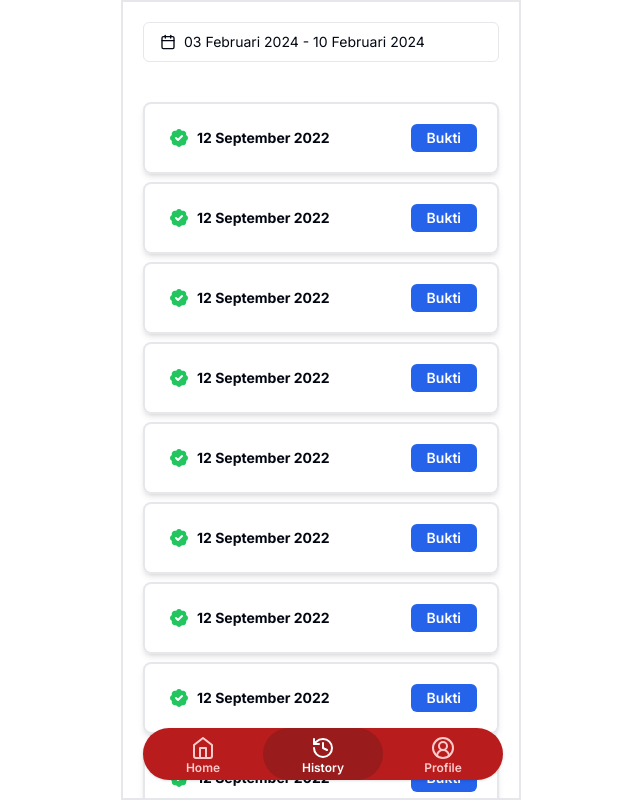
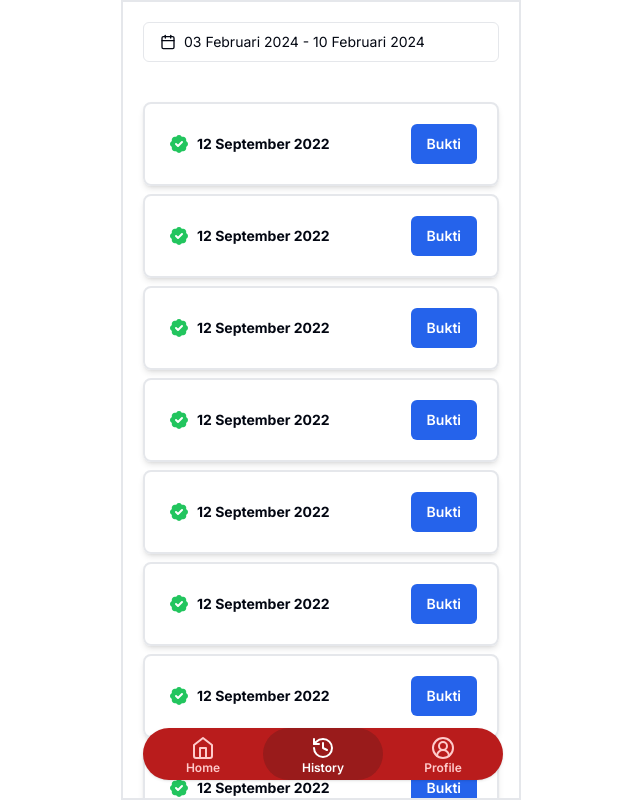
Before and after one commit to LeonardTarigan/m-record, a Next.js app: page /history in a window 1280 px wide. Shown: the whole page, without its empty margins (319-959 px from the left). Built offline with nearby package versions, Linux system fonts and the light colour scheme.

Commit message:
feat: history modal

```diff
--- a/src/app/login/page.tsx
+++ b/src/app/login/page.tsx
@@ -12,7 +12,6 @@ import {
 } from "@/components/ui/form";
 import { Input } from "@/components/ui/input";
 import { compareHashedPasswords } from "@/lib/helpers/compareHashedPassword";
-import { hashPassword } from "@/lib/helpers/hashPassword";
 import supabase from "@/supabase/client";
 import { zodResolver } from "@hookform/resolvers/zod";
 import Image from "next/image";
@@ -108,7 +107,7 @@ function LoginPage() {
                     <Input
                       placeholder="123456789"
                       {...field}
-                      className="mt-0"
+                      className="mt-0 placeholder:text-gray-300"
                     />
                   </FormControl>
                   <FormMessage />
@@ -124,6 +123,7 @@ function LoginPage() {
                   <FormControl>
                     <Input
                       placeholder="xxxxxxxxxxxx"
+                      className="placeholder:text-gray-300"
                       type={showPassword ? "text" : "password"}
                       {...field}
                     />
--- a/src/components/ui/history-card.tsx
+++ b/src/components/ui/history-card.tsx
@@ -1,4 +1,17 @@
 import { BadgeCheck } from "lucide-react";
+
+import { Button } from "@/components/ui/button";
+import {
+  Dialog,
+  DialogContent,
+  DialogDescription,
+  DialogFooter,
+  DialogHeader,
+  DialogTitle,
+  DialogTrigger,
+} from "@/components/ui/dialog";
+import { Input } from "@/components/ui/input";
+import { Label } from "@/components/ui/label";
 
 function HistoryCard() {
   return (
@@ -7,9 +20,16 @@ function HistoryCard() {
         <BadgeCheck className="w-7 fill-green-500 text-white" />
         <h1 className="text-sm font-bold">12 September 2022</h1>
       </div>
-      <button className="rounded-md bg-blue-600 px-4 py-1 text-sm font-semibold text-white transition-all duration-150 hover:bg-blue-800 active:translate-y-1">
-        Bukti
-      </button>
+      <Dialog>
+        <DialogTrigger asChild>
+          <Button className="rounded-md bg-blue-600 px-4 py-1 text-sm font-semibold text-white transition-all duration-150 hover:bg-blue-800 active:translate-y-1">
+            Bukti
+          </Button>
+        </DialogTrigger>
+        <DialogContent className="w-[90%] sm:max-w-[425px]">
+          <div className="mt-5 aspect-square w-full rounded-lg bg-gray-300"></div>
+        </DialogContent>
+      </Dialog>
     </div>
   );
 }
```
